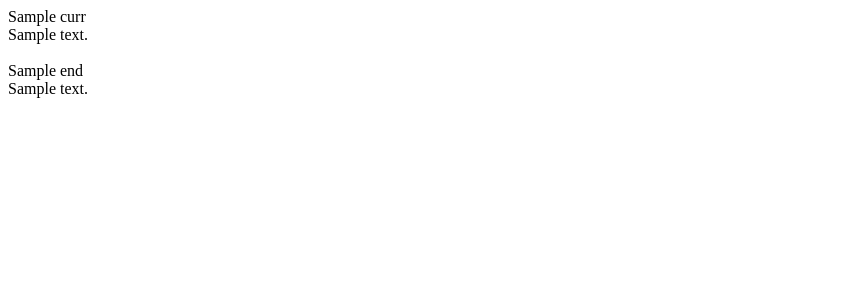
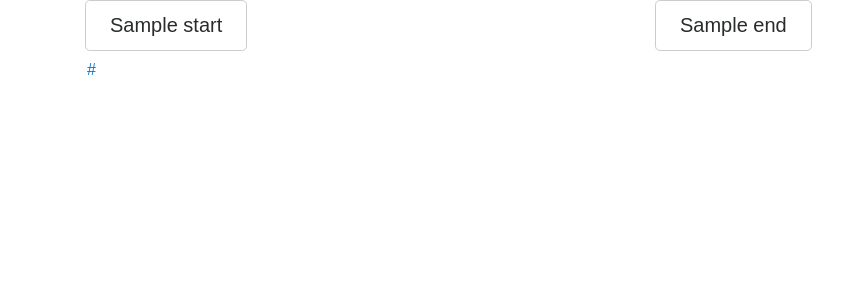
Before and after one commit to Chen-Oliver/wikideg, a Flask app: template templates/index.html in a window 1280 px wide. Shown: the top 300 px of the page, without its empty margins (0-866 px from the left). Run offline with Flask 2, Linux system fonts and the light colour scheme; the template is opened without the code that fills it: most values are stand-ins (such as "Sample title", 1, 10 or a date in 2020); some libraries are stand-ins or nearby versions.

Commit message:
add start and end buttonsnswith description

```diff
--- a/app.py
+++ b/app.py
@@ -2,13 +2,16 @@ from flask import Flask,render_template
 import wiki
 import page as pg
 
+
 app = Flask(__name__)
+
 @app.route("/")
 def hello():
     pageTup = wiki.initPages()
-    currPage = pageTup[0]
+    startPage=currPage = pageTup[0]
     endPage = pageTup[1]
-    return(render_template("index.html",curr=currPage,end=endPage))
+    pathHist = [startPage.title]
+    return(render_template("index.html",start=startPage,curr=currPage,end=endPage))
 
 if __name__ == '__main__':
     app.debug = True
--- a/templates/index.html
+++ b/templates/index.html
@@ -1,11 +1,38 @@
 <!DOCTYPE html>
 <html>
-{{curr.title}}
-<br>
-{{curr.description}}
-<br>
-<br>
-{{end.title}}
-<br>
-{{end.description}}
+<head>
+    <title>Degrees of Wikipedia</title>
+    <link rel="stylesheet" href="static/styles.css">
+    <meta charset="UTF-8">
+    <meta name="viewport" content="width=device-width, initial-scale=1, shrink-to-fit=no">
+     <link rel="stylesheet" href="https://maxcdn.bootstrapcdn.com/bootstrap/4.0.0-alpha.6/css/bootstrap.min.css" integrity="sha384-rwoIResjU2yc3z8GV/NPeZWAv56rSmLldC3R/AZzGRnGxQQKnKkoFVhFQhNUwEyJ" crossorigin="anonymous">
+     <script src="https://code.jquery.com/jquery-3.1.1.slim.min.js" integrity="sha384-A7FZj7v+d/sdmMqp/nOQwliLvUsJfDHW+k9Omg/a/EheAdgtzNs3hpfag6Ed950n" crossorigin="anonymous"></script>
+    <script src="https://cdnjs.cloudflare.com/ajax/libs/tether/1.4.0/js/tether.min.js" integrity="sha384-DztdAPBWPRXSA/3eYEEUWrWCy7G5KFbe8fFjk5JAIxUYHKkDx6Qin1DkWx51bBrb" crossorigin="anonymous"></script>
+    <script src="https://maxcdn.bootstrapcdn.com/bootstrap/4.0.0-alpha.6/js/bootstrap.min.js" integrity="sha384-vBWWzlZJ8ea9aCX4pEW3rVHjgjt7zpkNpZk+02D9phzyeVkE+jo0ieGizqPLForn" crossorigin="anonymous"></script>
+</head>
+<body>
+<div class="container">
+  <div class="row" id="startend">
+    <div class="col-md-6">
+      <button type="button" class="btn btn-secondary btn-lg" data-trigger="hover" data-container="body" data-toggle="popover" data-placement="bottom" data-content="{{start.description}}">
+        {{start.title}}
+      </button>
+    </div>
+    <div class="col-md-6">
+      <button type="button" class="btn btn-secondary btn-lg" data-trigger="hover" data-container="body" data-toggle="popover" data-placement="bottom" data-content="{{end.description}}">
+        {{end.title}}
+      </button>
+    </div>
+
+    {% for link in curr.links%}
+      <button type="button" class="btn btn-link">{{link}}</button>
+    {% endfor %}
+  </div>
+</div>
+<script>
+  $(document).ready(function(){
+      $('[data-toggle="popover"]').popover();
+  });
+</script>
+</body>
 </html>
--- a/wiki.py
+++ b/wiki.py
@@ -9,7 +9,7 @@ Book talk|Draft|Draft talk|Education Program|Education Program talk|TimedText|Ti
 Module talk|Gadget|Gadget talk|Gadget definition|Gadget definition talk)(?=:)")
 
 #query for random page
-randomQuery = "https://en.wikipedia.org/w/api.php?action=query&generator=random&grnnamespace=0&explaintext=true&prop=extracts|links&pllimit=500&exintro=1&explaintext=true&format=json"
+randomQuery = "https://en.wikipedia.org/w/api.php?action=query&generator=random&grnnamespace=0&explaintext=true&prop=extracts|links&pllimit=500&exintro=1&exsentences=1&explaintext=true&format=json"
 
 #search query in category
 searchQuery = "https://en.wikipedia.org/w/api.php?action=query&list=search&format=json&srsearch=%s+incategory:%s"
```
